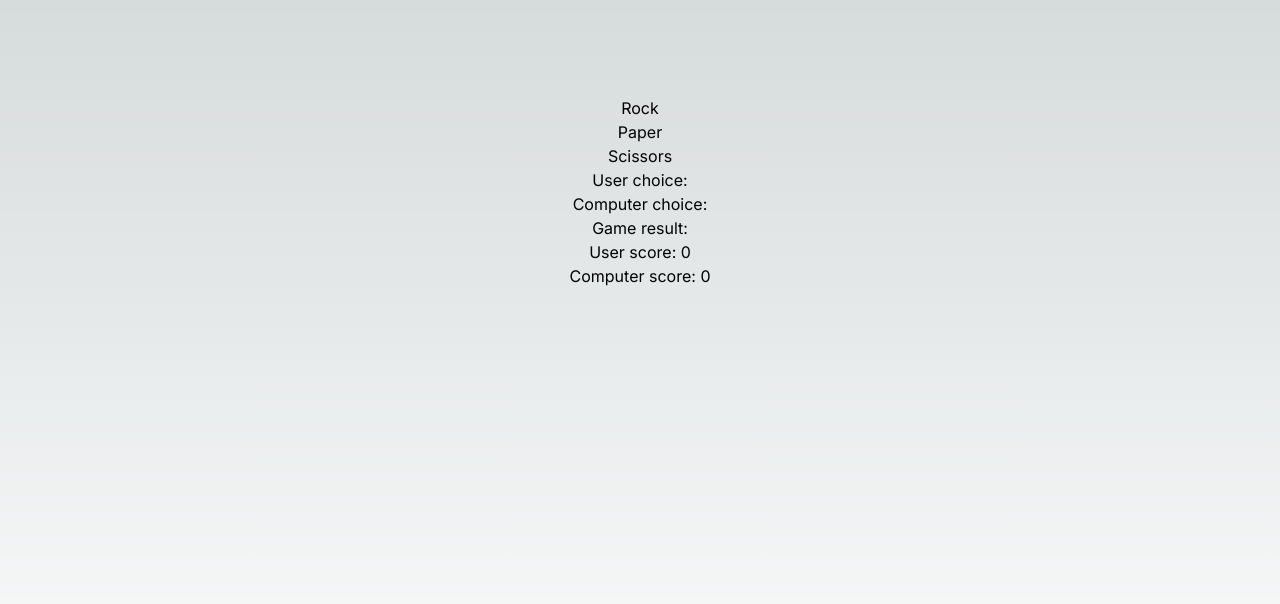
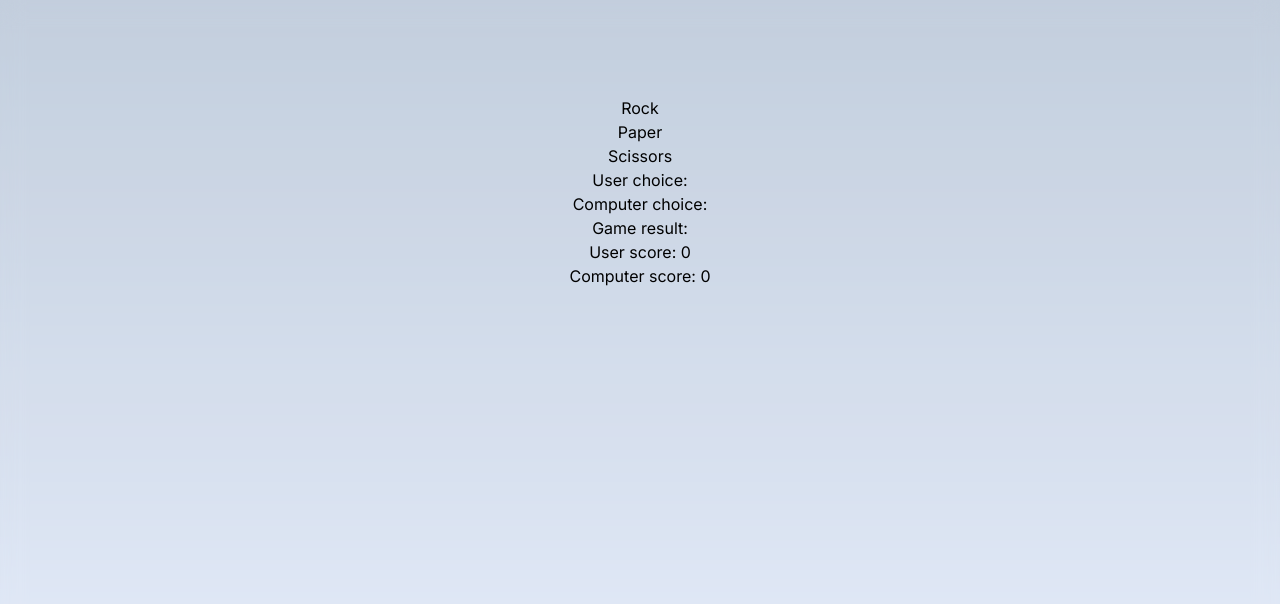
Before and after one commit to agacia1805/rock-paper-scissors, a Next.js app: page / in a window 1280 px wide. Shown: the top 604 px of the page. Built offline with nearby package versions, Linux system fonts and the light colour scheme.

Commit message:
(styling) update page styles

```diff
--- a/src/app/page.tsx
+++ b/src/app/page.tsx
@@ -3,7 +3,7 @@ import {Game} from './components/game';
 
 export default function Home() {
   return (
-    <main className="flex min-h-screen flex-col items-center p-24">
+    <main className="flex min-h-screen flex-col items-center p-24 bg-blue-600 bg-clip-padding backdrop-filter backdrop-blur-md bg-opacity-10 ">
         <Game />
     </main>
   )
```
